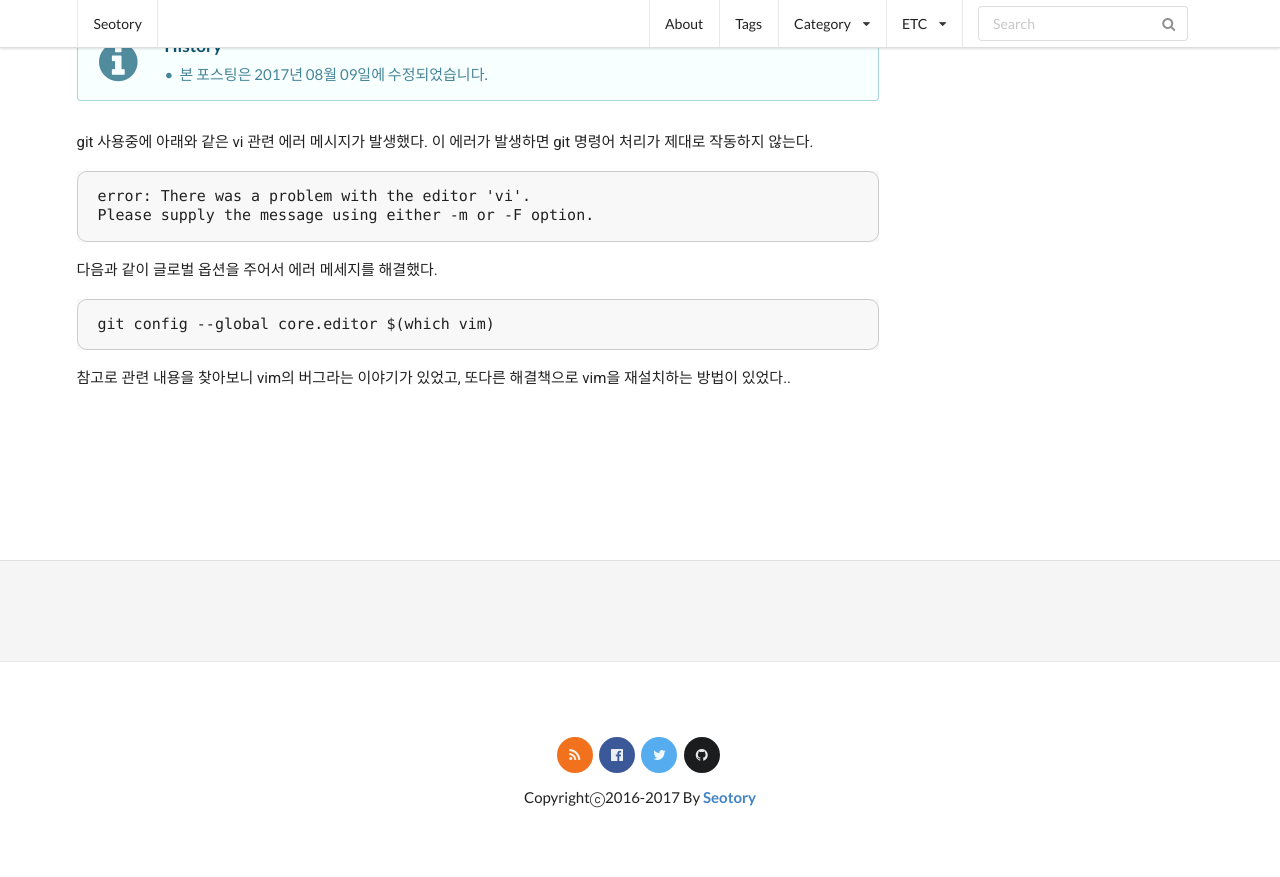
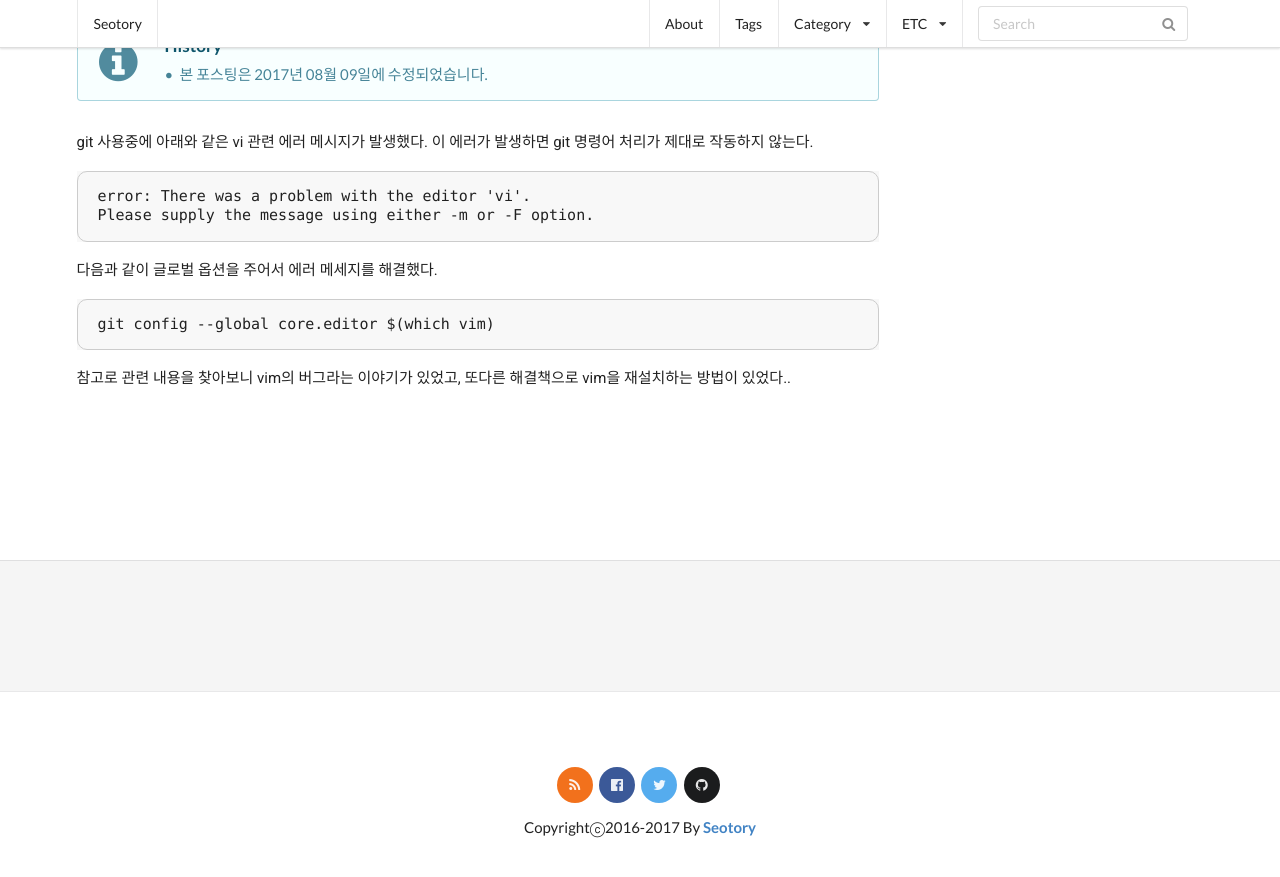
Before and after one commit to seotory/seotory.github.io, a Jekyll site: the page built from _solutions/2017-03-02-git-vi-error-message-fix.markdown, in a window 1280 px wide and 900 px high, scrolled down 603 px. Shown: the top 877 px of the window. Built offline with Jekyll 4.4.1, drawn with Linux system fonts in a browser that asks for light colours; nearby versions of some CDN libraries; comment, search, counter and statistics services are not loaded.

Commit message:
ad margin add

```diff
--- a/_layouts/post.html
+++ b/_layouts/post.html
@@ -173,7 +173,10 @@ layout: default
     <noscript>Please enable JavaScript to view the <a href="https://disqus.com/?ref_noscript" rel="nofollow">comments powered by Disqus.</a></noscript>
 
     <!-- posts ad -->
-    {% include postsAd.html %}
+    <div style="margin-top: 30px;">
+      {% include postsAd.html %}
+    </div>
+
   </div>
 </section>
 {% endif %}
```
